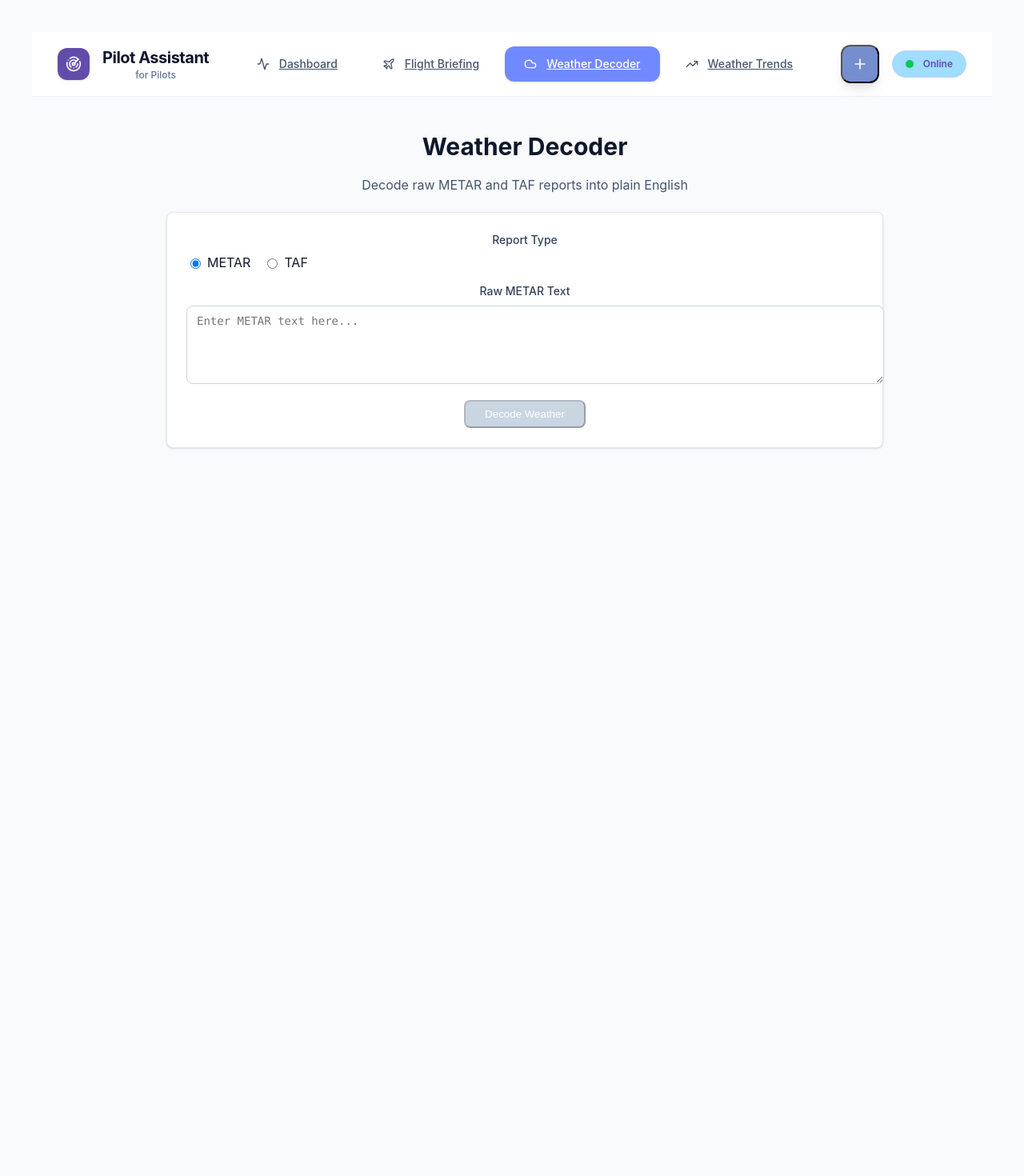
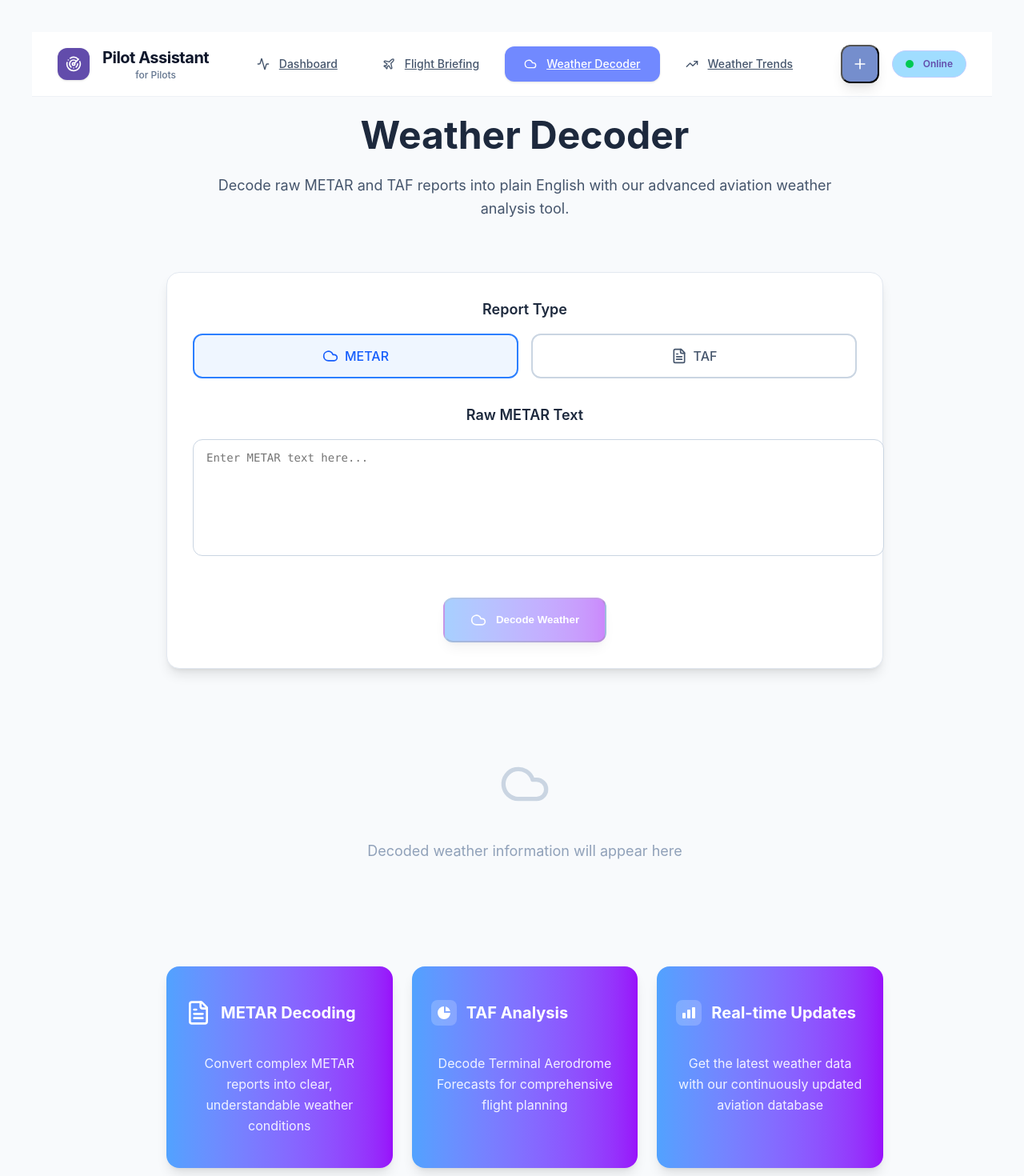
Before and after one commit to 2ndHOST/PilotAssistance, a React app in the folder frontend/: page /decoder in a window 1280 px wide. Shown: the top 1470 px of the page at 80% size. Before the commit the page ends 880 px from the top, so only its background shows below. Built offline with nearby package versions, Linux system fonts and the light colour scheme; the HTML template or start-up script is replaced by a standard one.

Commit message:
Weather Decoder

```diff
--- a/frontend/src/App.jsx
+++ b/frontend/src/App.jsx
@@ -1,5 +1,5 @@
 import { useState } from 'react'
-import { BrowserRouter as Router, Routes, Route } from 'react-router-dom'
+import { BrowserRouter as Router, Routes, Route, useLocation } from 'react-router-dom'
 import './App.css'
 
 // Components
@@ -9,9 +9,8 @@ import WeatherDecoder from './components/WeatherDecoder'
 import WeatherCharts from './components/WeatherCharts'
 import Navigation from './components/Navigation'
 
-function App() {
+function AppContent() {
   return (
-    <Router>
     <div className="min-h-screen bg-slate-50">
       <Navigation />
       <main className="container mx-auto px-4 py-6">
@@ -23,6 +22,13 @@ function App() {
         </Routes>
       </main>
     </div>
+  )
+}
+
+function App() {
+  return (
+    <Router>
+      <AppContent />
     </Router>
   )
 }
--- a/frontend/src/components/WeatherDecoder.jsx
+++ b/frontend/src/components/WeatherDecoder.jsx
@@ -1,5 +1,5 @@
 import { useState } from 'react'
-import { Cloud, Copy, Download } from 'lucide-react'
+import { Cloud, Copy, Download, FileText, AlertCircle, CheckCircle, Loader2, Sparkles } from 'lucide-react'
 import weatherService from '../services/weatherService'
 import WeatherCard from './WeatherCard'
 
@@ -37,117 +37,188 @@ const WeatherDecoder = () => {
   }
 
   return (
-    <div className="max-w-4xl mx-auto space-y-6">
-      <div>
-        <h1 className="text-3xl font-bold text-slate-900">Weather Decoder</h1>
-        <p className="text-slate-600 mt-1">
-          Decode raw METAR and TAF reports into plain English
+    <div className="max-w-4xl mx-auto space-y-16">
+      {/* Header Section */}
+      <div className="text-center space-y-6">
+        <h1 className="text-5xl font-bold text-slate-800">
+          Weather Decoder
+        </h1>
+        <p className="text-lg text-slate-600 max-w-3xl mx-auto leading-relaxed">
+          Decode raw METAR and TAF reports into plain English with our advanced aviation weather analysis tool.
         </p>
       </div>
 
-      <div className="aviation-card p-6">
+      {/* Main Input Card */}
+      <div className="bg-white border border-slate-200 rounded-2xl shadow-lg">
+        <div className="p-8 space-y-8">
+          {/* Report Type Selection */}
           <div className="space-y-4">
-          {/* Type Selection */}
-          <div>
-            <label className="block text-sm font-medium text-slate-700 mb-2">
+            <label className="block text-lg font-semibold text-slate-800">
               Report Type
             </label>
-            <div className="flex space-x-4">
-              <label className="flex items-center">
+            <div className="grid grid-cols-2 gap-4">
+              <label className={`relative flex items-center justify-center p-4 rounded-xl border-2 cursor-pointer transition-all duration-200 ${
+                type === 'metar'
+                  ? 'border-blue-500 bg-blue-50 text-blue-600'
+                  : 'border-slate-300 bg-white text-slate-600 hover:border-slate-400'
+              }`}>
                 <input
                   type="radio"
                   value="metar"
                   checked={type === 'metar'}
                   onChange={(e) => setType(e.target.value)}
-                  className="mr-2"
+                  className="sr-only"
+                  aria-label="Select METAR report type"
                 />
-                METAR
+                <div className="flex items-center space-x-2">
+                  <Cloud className="h-5 w-5" />
+                  <span className="font-medium">METAR</span>
+                </div>
               </label>
-              <label className="flex items-center">
+              <label className={`relative flex items-center justify-center p-4 rounded-xl border-2 cursor-pointer transition-all duration-200 ${
+                type === 'taf'
+                  ? 'border-blue-500 bg-blue-50 text-blue-600'
+                  : 'border-slate-300 bg-white text-slate-600 hover:border-slate-400'
+              }`}>
                 <input
                   type="radio"
                   value="taf"
                   checked={type === 'taf'}
                   onChange={(e) => setType(e.target.value)}
-                  className="mr-2"
+                  className="sr-only"
+                  aria-label="Select TAF report type"
                 />
-                TAF
+                <div className="flex items-center space-x-2">
+                  <FileText className="h-5 w-5" />
+                  <span className="font-medium">TAF</span>
+                </div>
               </label>
             </div>
           </div>
 
-          {/* Input */}
-          <div>
-            <label className="block text-sm font-medium text-slate-700 mb-2">
+          {/* Raw Text Input */}
+          <div className="space-y-4">
+            <label className="block text-lg font-semibold text-slate-800">
               Raw {type.toUpperCase()} Text
             </label>
+            <div className="relative">
               <textarea
                 value={input}
                 onChange={(e) => setInput(e.target.value)}
-              rows={4}
-              className="w-full px-3 py-2 border border-slate-300 rounded-lg focus:ring-2 focus:ring-aviation-500 focus:border-aviation-500 font-mono text-sm"
+                rows={6}
+                className="w-full px-4 py-3 border border-slate-300 rounded-xl focus:ring-2 focus:ring-blue-500 focus:border-blue-500 font-mono text-sm bg-white transition-all duration-200 resize-none"
                 placeholder={`Enter ${type.toUpperCase()} text here...`}
+                aria-label={`Enter raw ${type.toUpperCase()} weather report text`}
+                aria-describedby="textarea-help"
               />
             </div>
+          </div>
 
+          {/* Decode Button */}
+          <div className="flex justify-center pt-4">
             <button
               onClick={handleDecode}
               disabled={loading || !input.trim()}
-            className="bg-aviation-600 text-white px-6 py-2 rounded-lg hover:bg-aviation-700 disabled:bg-slate-300 disabled:cursor-not-allowed transition-colors"
+              className="px-8 py-4 bg-gradient-to-r from-blue-400 to-purple-600 text-white font-semibold rounded-xl shadow-lg hover:shadow-xl disabled:opacity-50 disabled:cursor-not-allowed transition-all duration-200 focus:outline-none focus:ring-2 focus:ring-blue-500 focus:ring-offset-2"
+              aria-label={loading ? 'Decoding weather report...' : 'Decode weather report'}
             >
-            {loading ? 'Decoding...' : 'Decode Weather'}
+              <div className="flex items-center space-x-3">
+                {loading ? (
+                  <>
+                    <Loader2 className="h-5 w-5 animate-spin" />
+                    <span>Decoding Weather...</span>
+                  </>
+                ) : (
+                  <>
+                    <Cloud className="h-5 w-5" />
+                    <span>Decode Weather</span>
+                  </>
+                )}
+              </div>
             </button>
           </div>
         </div>
+      </div>
 
-      {/* Results */}
+      {/* Results Placeholder */}
+      {!result && (
+        <div className="text-center py-12">
+          <Cloud className="h-16 w-16 text-slate-300 mx-auto mb-4" />
+          <p className="text-slate-400 text-lg">Decoded weather information will appear here</p>
+        </div>
+      )}
+
+      {/* Results Display */}
       {result && (
-        <div className="space-y-6">
+        <div className="space-y-8 animate-in slide-in-from-bottom-4 duration-500">
           {result.success ? (
             <>
               {/* Summary Card */}
-              <div className="aviation-card p-6">
-                <div className="flex items-center justify-between mb-4">
-                  <h2 className="text-xl font-semibold text-slate-900 flex items-center">
-                    <Cloud className="h-5 w-5 mr-2" />
+              <div className="bg-white border border-slate-200 rounded-2xl shadow-lg">
+                <div className="p-8">
+                  <div className="flex items-center justify-between mb-6">
+                    <div className="flex items-center space-x-3">
+                      <div className="p-2 bg-blue-100 rounded-lg">
+                        <CheckCircle className="h-6 w-6 text-blue-600" />
+                      </div>
+                      <div>
+                        <h2 className="text-2xl font-bold text-slate-900">
                           Decoded {result.type?.toUpperCase() || type.toUpperCase()}
                         </h2>
-                  <div className="flex space-x-2">
+                        <p className="text-slate-500">Successfully processed weather report</p>
+                      </div>
+                    </div>
                     <button
                       onClick={handleCopy}
-                      className="flex items-center space-x-2 bg-slate-100 text-slate-700 px-3 py-2 rounded-lg hover:bg-slate-200 transition-colors"
+                      className="flex items-center space-x-2 bg-blue-500 hover:bg-blue-600 text-white px-4 py-2 rounded-lg transition-all duration-200 focus:outline-none focus:ring-2 focus:ring-blue-500 focus:ring-offset-2"
+                      aria-label="Copy decoded weather summary to clipboard"
                     >
                       <Copy className="h-4 w-4" />
-                      <span>Copy</span>
+                      <span className="font-medium">Copy Summary</span>
                     </button>
-                  </div>
                   </div>
 
                   {result.parsed && (
                     <div className="mb-6">
-                    <h3 className="font-semibold text-slate-900 mb-2">Plain English Summary</h3>
-                    <p className="text-slate-700 leading-relaxed bg-slate-50 p-4 rounded-lg">
+                      <h3 className="font-semibold text-slate-900 mb-4 flex items-center space-x-2">
+                        <Sparkles className="h-5 w-5 text-blue-600" />
+                        <span>Plain English Summary</span>
+                      </h3>
+                      <div className="bg-slate-50 p-6 rounded-xl border border-slate-200">
+                        <p className="text-slate-700 leading-relaxed">
                           {result.decoded?.summary || 'No summary available'}
                         </p>
+                      </div>
                     </div>
                   )}
 
                   {result.severity && (
                     <div className="mb-6">
-                    <h3 className="font-semibold text-slate-900 mb-2">Conditions Assessment</h3>
-                    <div className={`p-4 rounded-lg border-2 ${
+                      <h3 className="font-semibold text-slate-900 mb-4 flex items-center space-x-2">
+                        <AlertCircle className="h-5 w-5 text-blue-600" />
+                        <span>Flight Conditions Assessment</span>
+                      </h3>
+                      <div className={`p-6 rounded-xl border ${
                         result.severity.level === 'critical' ? 'border-red-300 bg-red-50' :
                         result.severity.level === 'caution' ? 'border-yellow-300 bg-yellow-50' :
                         'border-green-300 bg-green-50'
                       }`}>
-                      <div className="flex items-center space-x-2">
-                        <span className="text-2xl">{result.severity.emoji}</span>
-                        <div>
-                          <p className="font-semibold text-lg">{result.severity.description}</p>
+                        <div className="flex items-start space-x-4">
+                          <span className="text-3xl">{result.severity.emoji}</span>
+                          <div className="flex-1">
+                            <p className="font-semibold text-lg mb-2">{result.severity.description}</p>
                             {result.severity.reasons && result.severity.reasons.length > 0 && (
-                            <p className="text-sm mt-1">
-                              Concerns: {result.severity.reasons.join(', ')}
-                            </p>
+                              <div className="mt-3">
+                                <p className="text-sm font-medium mb-2">Key Concerns:</p>
+                                <ul className="space-y-1">
+                                  {result.severity.reasons.map((reason, index) => (
+                                    <li key={index} className="text-sm flex items-center space-x-2">
+                                      <div className="w-1.5 h-1.5 bg-current rounded-full"></div>
+                                      <span>{reason}</span>
+                                    </li>
+                                  ))}
+                                </ul>
+                              </div>
                             )}
                           </div>
                         </div>
@@ -157,41 +228,107 @@ const WeatherDecoder = () => {
 
                   {result.raw && (
                     <div>
-                    <h3 className="font-semibold text-slate-900 mb-2">Original Text</h3>
-                    <div className="metar-text">
+                      <h3 className="font-semibold text-slate-900 mb-4 flex items-center space-x-2">
+                        <FileText className="h-5 w-5 text-blue-600" />
+                        <span>Original Report</span>
+                      </h3>
+                      <div className="bg-slate-900 text-slate-100 p-4 rounded-xl font-mono text-sm overflow-x-auto">
                         <code>{result.raw}</code>
                       </div>
                     </div>
                   )}
                 </div>
+              </div>
 
               {/* Detailed Weather Card */}
               {result.parsed && (
+                <div className="animate-in slide-in-from-bottom-4 duration-500 delay-200">
                   <WeatherCard
                     data={result}
                     loading={false}
                   />
+                </div>
               )}
             </>
           ) : (
-            <div className="aviation-card p-6 border-red-200 bg-red-50">
-              <div className="flex items-center space-x-2 text-red-700 mb-2">
-                <Cloud className="h-5 w-5" />
-                <h2 className="text-lg font-semibold">Decoding Error</h2>
+            <div className="bg-white border border-red-200 rounded-2xl shadow-lg">
+              <div className="p-8">
+                <div className="flex items-start space-x-4">
+                  <div className="p-2 bg-red-500 rounded-lg flex-shrink-0">
+                    <AlertCircle className="h-6 w-6 text-white" />
                   </div>
-              <p className="text-red-600">{result.error}</p>
-              <div className="mt-4 text-sm text-red-600">
-                <p>Please check that:</p>
-                <ul className="list-disc list-inside mt-1 space-y-1">
-                  <li>The text is a valid {type.toUpperCase()} report</li>
-                  <li>The ICAO airport code is correct</li>
-                  <li>The format matches standard aviation weather reports</li>
+                  <div className="flex-1">
+                    <h2 className="text-xl font-bold text-red-800 mb-2">Decoding Error</h2>
+                    <p className="text-red-700 mb-4">{result.error}</p>
+                    <div className="bg-red-50 p-4 rounded-lg">
+                      <p className="text-sm font-medium text-red-800 mb-2">Please verify:</p>
+                      <ul className="text-sm text-red-700 space-y-1">
+                        <li className="flex items-center space-x-2">
+                          <div className="w-1.5 h-1.5 bg-red-500 rounded-full"></div>
+                          <span>The text is a valid {type.toUpperCase()} report</span>
+                        </li>
+                        <li className="flex items-center space-x-2">
+                          <div className="w-1.5 h-1.5 bg-red-500 rounded-full"></div>
+                          <span>The ICAO airport code is correct</span>
+                        </li>
+                        <li className="flex items-center space-x-2">
+                          <div className="w-1.5 h-1.5 bg-red-500 rounded-full"></div>
+                          <span>The format matches standard aviation weather reports</span>
+                        </li>
                       </ul>
+                    </div>
+                  </div>
+                </div>
               </div>
             </div>
           )}
         </div>
       )}
+
+      {/* Feature Cards */}
+      <div className="grid grid-cols-1 md:grid-cols-3 gap-6 mt-16">
+        {/* METAR Decoding Card */}
+        <div className="bg-gradient-to-r from-blue-400 to-purple-600 rounded-2xl p-6 text-white shadow-lg">
+          <div className="flex items-center space-x-3 mb-4">
+            <FileText className="h-8 w-8" />
+            <h3 className="text-xl font-bold">METAR Decoding</h3>
+          </div>
+          <p className="text-white/90 leading-relaxed">
+            Convert complex METAR reports into clear, understandable weather conditions
+          </p>
+        </div>
+
+        {/* TAF Analysis Card */}
+        <div className="bg-gradient-to-r from-blue-400 to-purple-600 rounded-2xl p-6 text-white shadow-lg">
+          <div className="flex items-center space-x-3 mb-4">
+            <div className="w-8 h-8 bg-white/20 rounded-lg flex items-center justify-center">
+              <svg className="w-5 h-5" fill="currentColor" viewBox="0 0 20 20">
+                <path d="M2 10a8 8 0 018-8v8h8a8 8 0 11-16 0z" />
+                <path d="M12 2.252A8.014 8.014 0 0117.748 8H12V2.252z" />
+              </svg>
+            </div>
+            <h3 className="text-xl font-bold">TAF Analysis</h3>
+          </div>
+          <p className="text-white/90 leading-relaxed">
+            Decode Terminal Aerodrome Forecasts for comprehensive flight planning
+          </p>
+        </div>
+
+        {/* Real-time Updates Card */}
+        <div className="bg-gradient-to-r from-blue-400 to-purple-600 rounded-2xl p-6 text-white shadow-lg">
+          <div className="flex items-center space-x-3 mb-4">
+            <div className="w-8 h-8 bg-white/20 rounded-lg flex items-center justify-center">
+              <svg className="w-5 h-5" fill="currentColor" viewBox="0 0 20 20">
+                <path d="M2 11a1 1 0 011-1h2a1 1 0 011 1v5a1 1 0 01-1 1H3a1 1 0 01-1-1v-5zM8 7a1 1 0 011-1h2a1 1 0 011 1v9a1 1 0 01-1 1H9a1 1 0 01-1-1V7zM14 4a1 1 0 011-1h2a1 1 0 011 1v12a1 1 0 01-1 1h-2a1 1 0 01-1-1V4z" />
+              </svg>
+            </div>
+            <h3 className="text-xl font-bold">Real-time Updates</h3>
+          </div>
+          <p className="text-white/90 leading-relaxed">
+            Get the latest weather data with our continuously updated aviation database
+          </p>
+        </div>
+      </div>
     </div>
   )
 }
```
Also changed, not shown: frontend/src/index.css (+64 -0 lines), frontend/tailwind.config.js (+10 -10 lines), 1 other file (tests, documents, lock files or other folders). Lines whose indentation alone changed are shown as unchanged.
